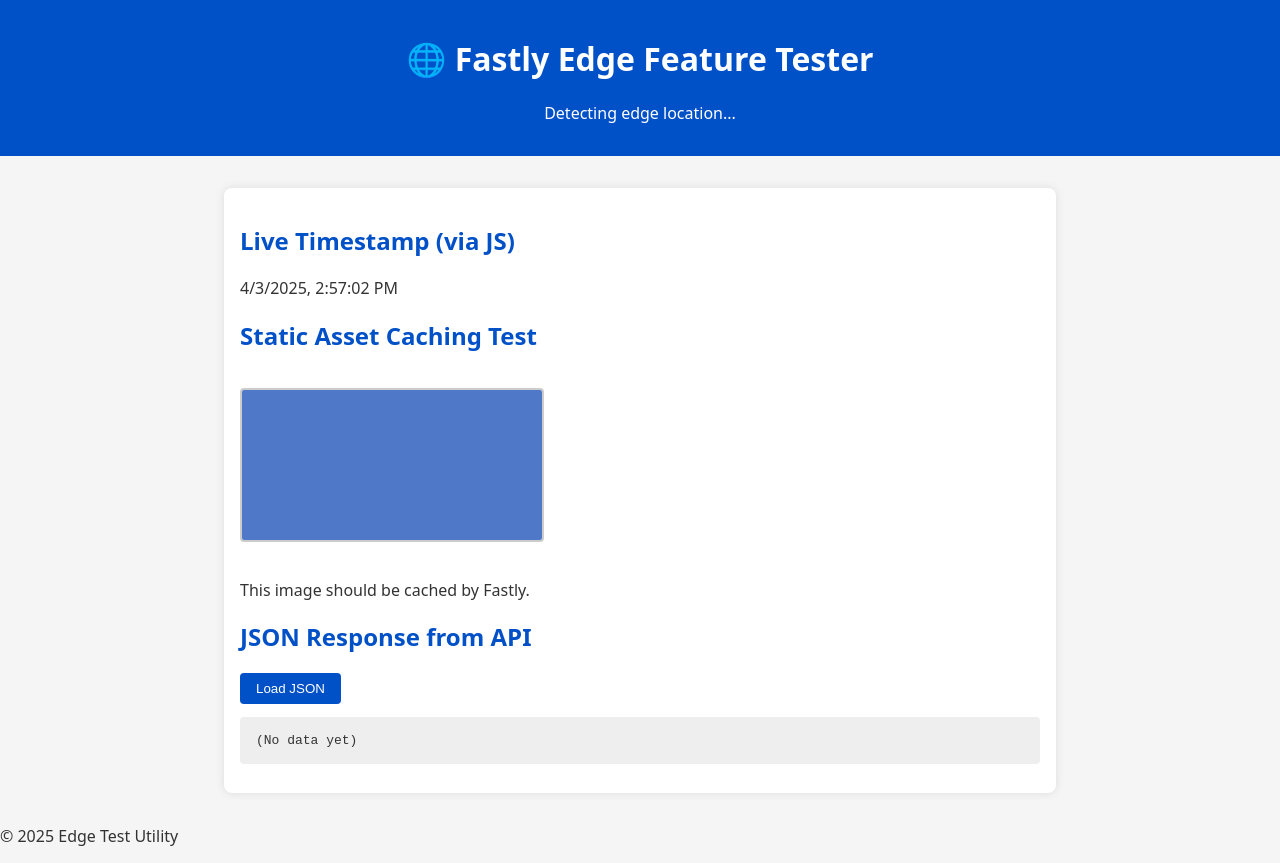
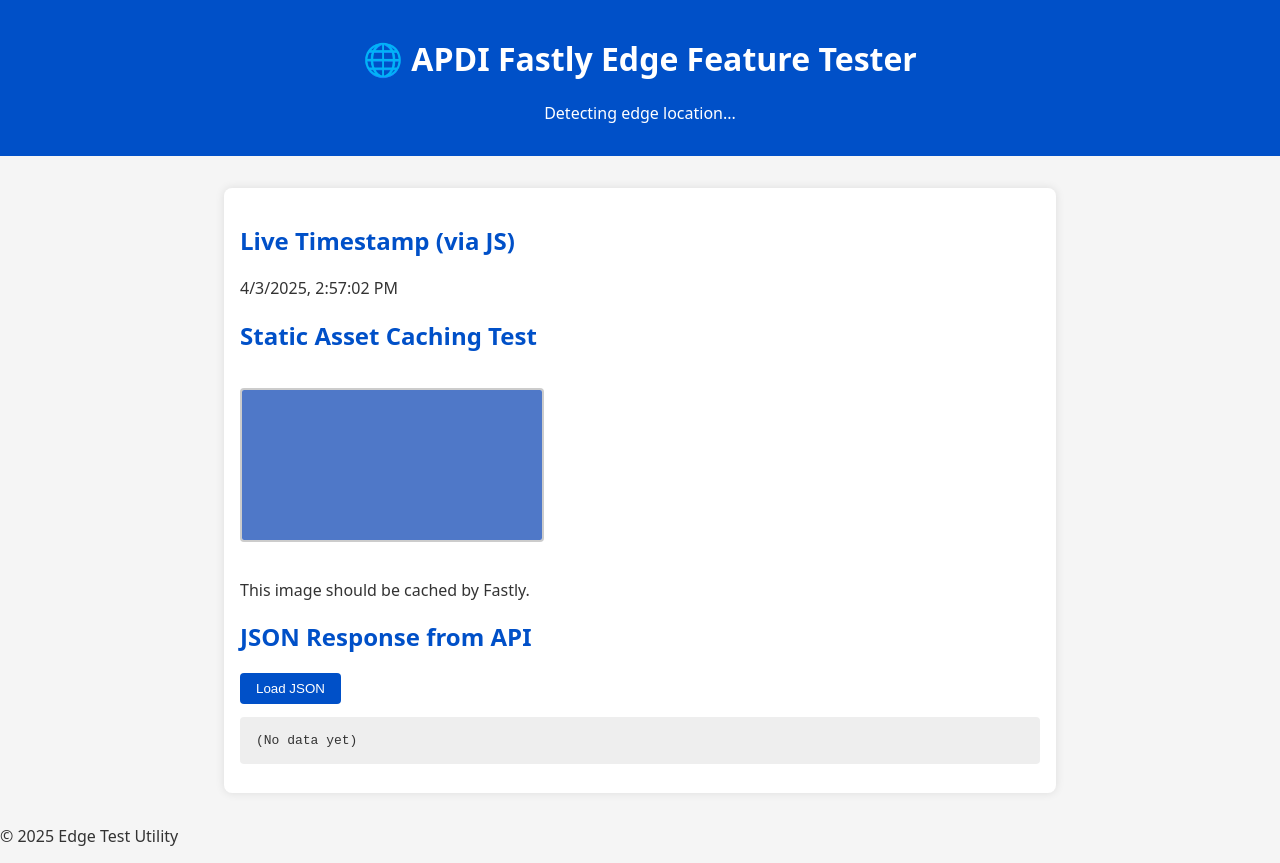
Before and after one commit to wilsonsykes/apdifastlytest, a plain HTML site: page FastlyTest/index.html in a window 1280 px wide. Drawn offline with Linux system fonts and the light colour scheme.

Commit message:
Update index.html

```diff
--- a/FastlyTest/index.html
+++ b/FastlyTest/index.html
@@ -8,7 +8,7 @@
 </head>
 <body>
   <header>
-    <h1>🌐 Fastly Edge Feature Tester</h1>
+    <h1>🌐 APDI Fastly Edge Feature Tester</h1>
     <p id="location">Detecting edge location...</p>
   </header>
 
```
